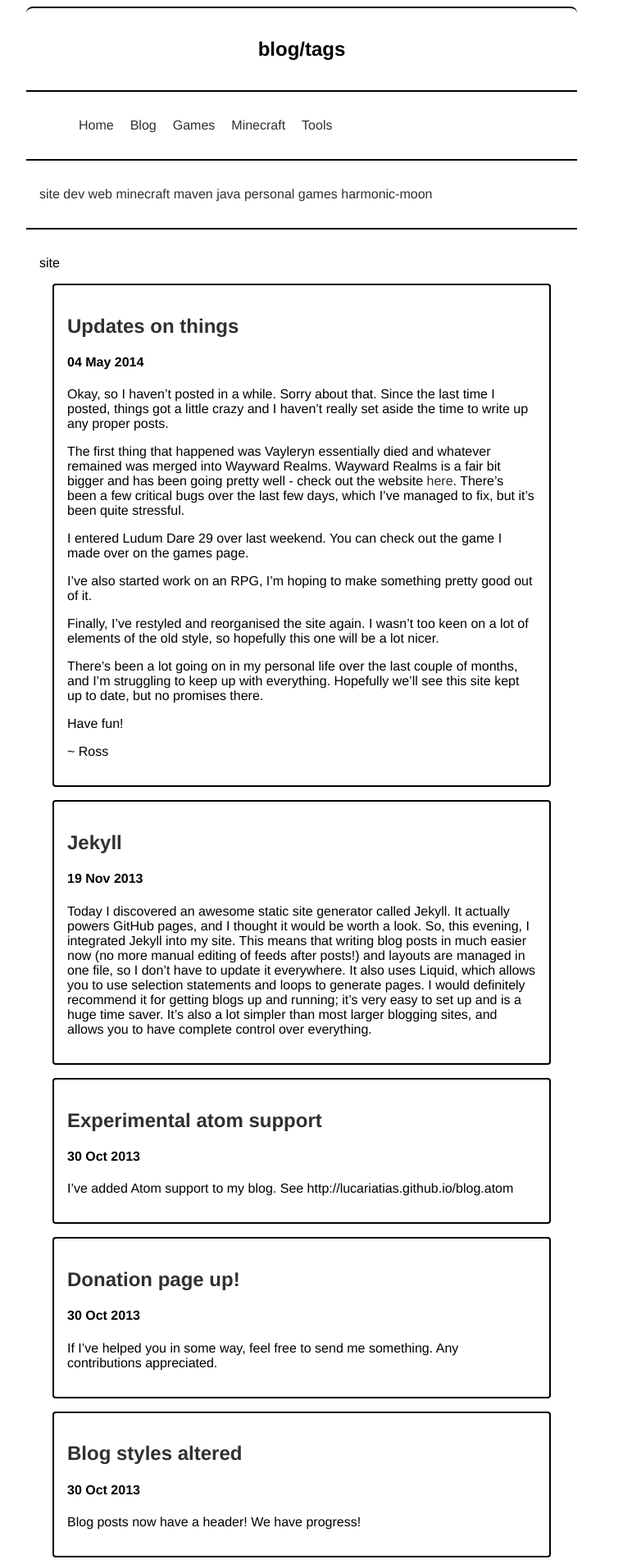
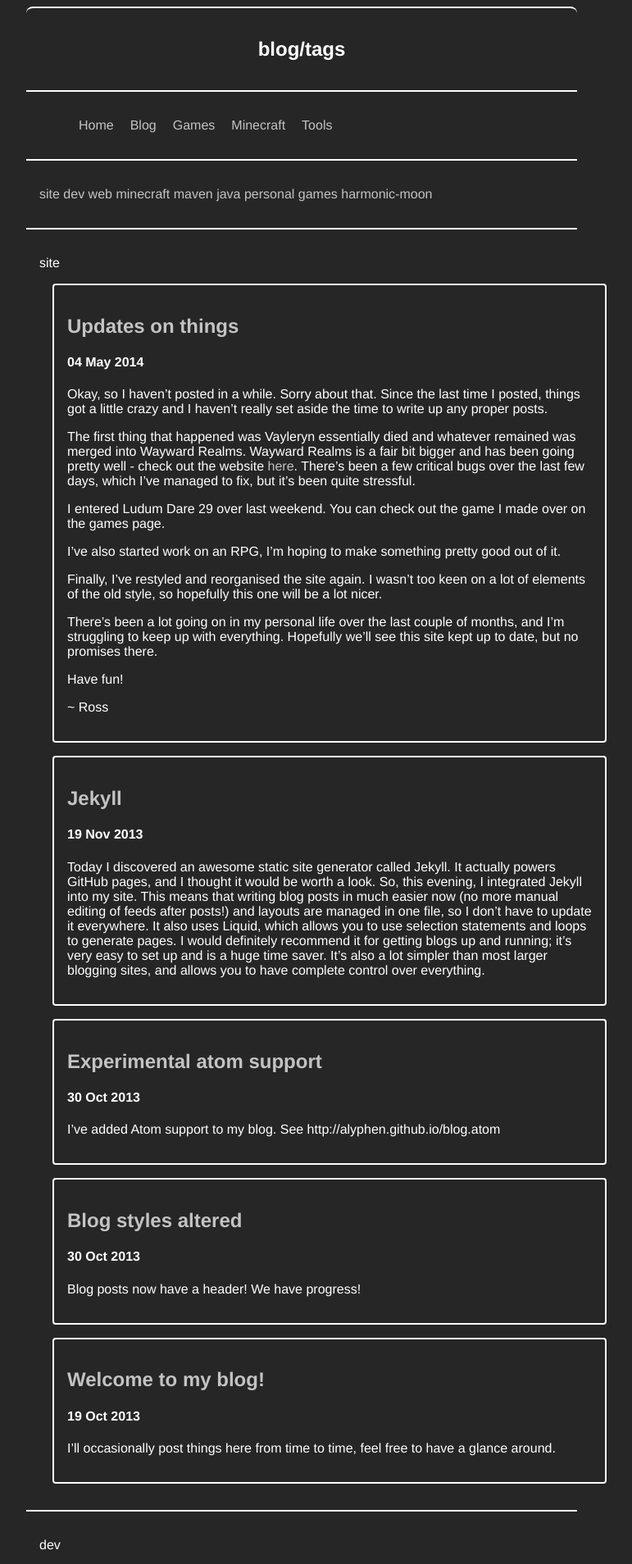
Before and after one commit to renbinden/alyphen.github.io, a Jekyll site: the page built from blog/tags/index.html, in a window 1280 px wide. Shown: the top 1908 px of the page at 82% size, without its empty margins (272-1043 px from the left). Built offline with Jekyll 4.4.1, drawn with Linux system fonts in a browser that asks for light colours; Markdown is read by kramdown in place of the engine named in the settings; some of the changed text lies outside the part shown.

Commit message:
Fixes, tweaks, updates

```diff
--- a/_config.yml
+++ b/_config.yml
@@ -1,4 +1,4 @@
-url: http://lucariatias.github.io
+url: http://alyphen.github.io
 markdown: redcarpet
 permalink: /blog/:year/:month/:day/:title/
 excerpt_separator: "."
--- a/_layouts/default.html
+++ b/_layouts/default.html
@@ -3,7 +3,7 @@
   <head>
     <link rel="stylesheet" type="text/css" href="/stylesheets/stylesheet.css" media="screen" />
     <link rel="stylesheet" type="text/css" href="/stylesheets/pygment_trac.css" media="screen" />
-    <title>Lucariatias - {{ page.title }}</title>
+    <title>alyphen - {{ page.title }}</title>
   </head>
   <body>
     <div class="header container">
--- a/_posts/2013-10-30-donation-page-up.md
+++ /dev/null
@@ -1,7 +0,0 @@
----
-layout: post
-title: Donation page up!
-tags:
-- site
----
-If I've helped you in some way, feel free to send me something. Any contributions appreciated.
--- a/stylesheets/stylesheet.css
+++ b/stylesheets/stylesheet.css
@@ -1,47 +1,47 @@
 body {
-	background-color: #FFFFFF;
+	background-color: #262626;
 }
 
 p {
   font-family: "Helvetica Neue", Helvetica, arial, freesans, clean, sans-serif;
-  color: #000000;
+  color: #ffffff;
 }
 
 h1, h2, h3, h4, h5, h6 {
-	color: #000000;
+	color: #ffffff;
 	font-family: "Helvetica Neue", Helvetica, arial, freesans, clean, sans-serif;
 }
 
 a:link {
-  color: #303030;
+  color: #c3c3c3;
   text-decoration: none;
   transition-property: color;
   transition-duration: 0.2s;
 }
 
 a:visited {
-  color: #303030;
+  color: #c3c3c3;
   text-decoration: none;
   transition-property: color;
   transition-duration: 0.2s;
 }
 
 a:hover {
-  color: #ff0000;
+  color: #8559ff;
   text-decoration: none;
   transition-property: color;
   transition-duration: 0.2s;
 }
 
 a:active {
-  color: #7D0F0F;
+  color: #572dff;
   transition-property: color;
   transition-duration: 0.2s;
 }
 
 .container {
 	border-style: solid;
-	border-color: #000000;
+	border-color: #ffffff;
 	border-width: 1px 0px;
   padding: 16px;
   margin-left: auto;
@@ -67,7 +67,7 @@ a:active {
 	border-width: 2px;
 	border-radius: 4px;
 	margin: 16px;
-	width: auto;
+	width: 100%;
 }
 
 ul.navigation {
@@ -85,6 +85,6 @@ li.navigation {
 
 ul.posts {
   list-style-type: none;
-  color: #000000;
+  color: #ffffff;
   font-family: "Helvetica Neue", Helvetica, arial, freesans, clean, sans-serif;
 }
```
Also changed, not shown: _posts/2013-10-30-experimental-atom-support.md (+1 -1 lines), contact/index.html (+1 -7 lines), minecraft/index.html (deleted, +0 -37 lines), tools/index.html (deleted, +0 -7 lines), tools/itemstackserialisation/index.html (deleted, +0 -9 lines), 1 other file.
